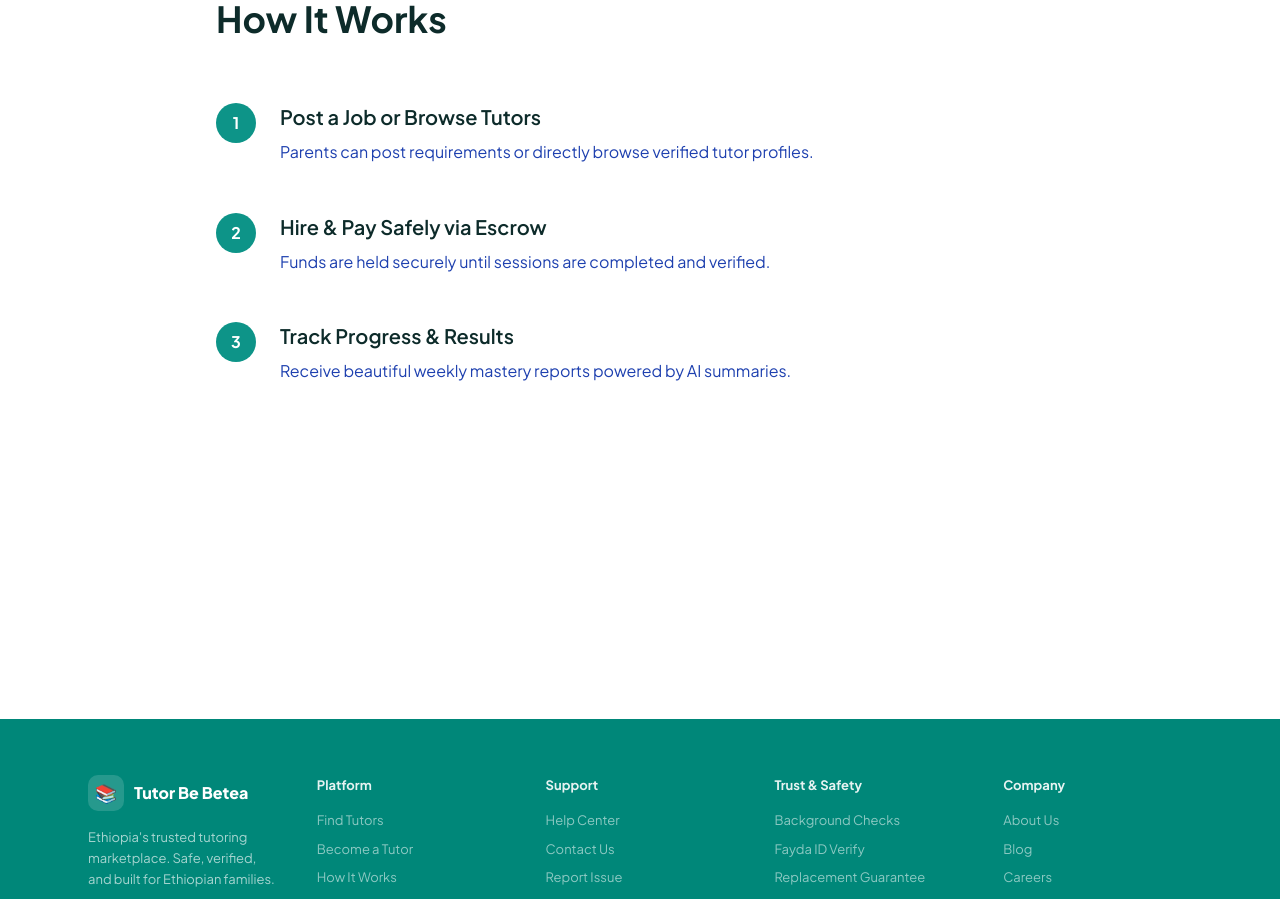
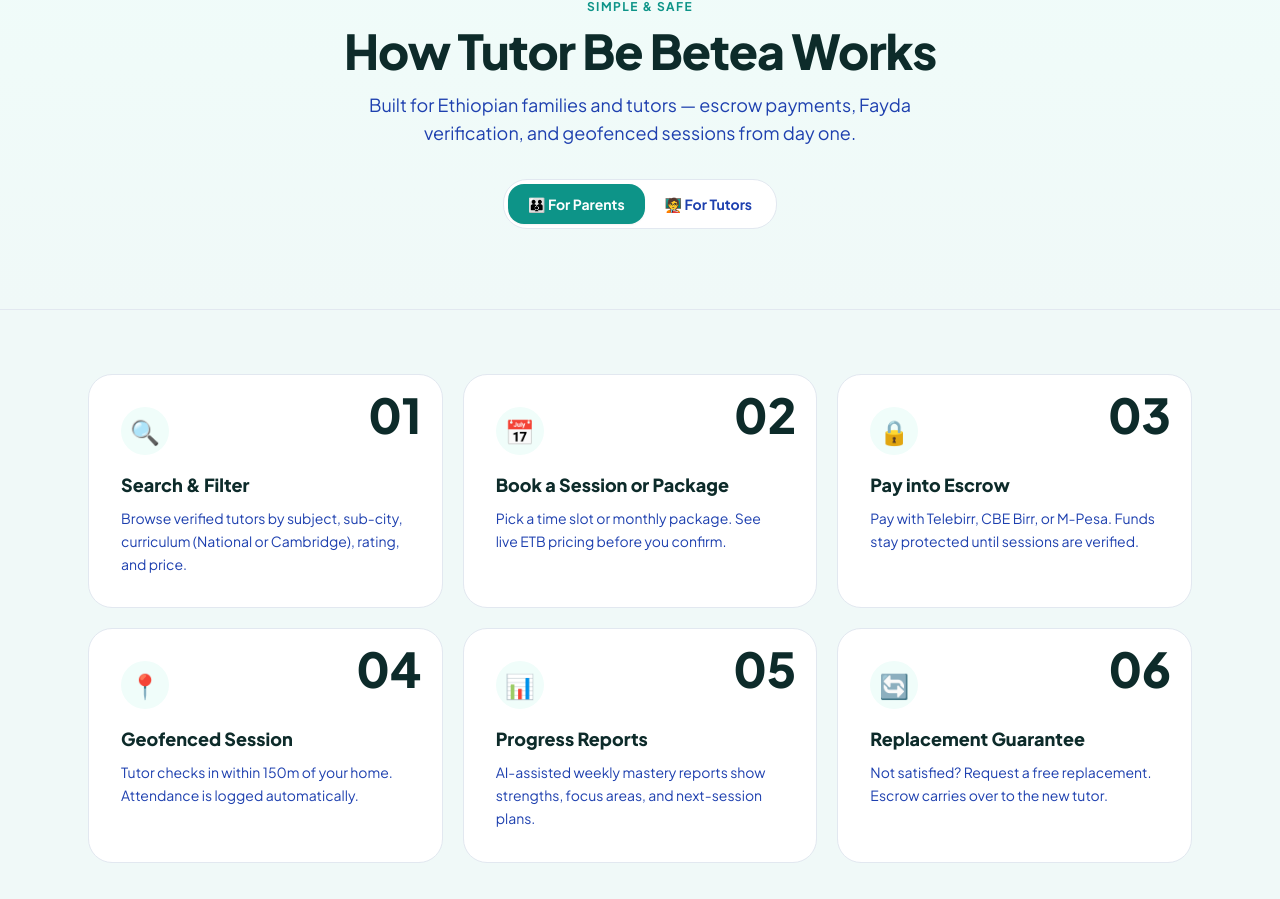
Before and after one commit to Zeordi/tutor-be-betea, a Next.js app in the folder apps/web/: page /how-it-works in a window 1280 px wide. Shown: the part 146-1045 px from the top of the page. Built offline with nearby package versions, Linux system fonts and the light colour scheme.

Commit message:
Update page.tsx

```diff
--- a/apps/web/app/(marketing)/how-it-works/page.tsx
+++ b/apps/web/app/(marketing)/how-it-works/page.tsx
@@ -1,47 +1,196 @@
+"use client";
+
+import { useState } from "react";
+import Link from "next/link";
+
+const PARENT_STEPS = [
+  {
+    n: "01",
+    icon: "🔍",
+    title: "Search & Filter",
+    desc: "Browse verified tutors by subject, sub-city, curriculum (National or Cambridge), rating, and price.",
+  },
+  {
+    n: "02",
+    icon: "📅",
+    title: "Book a Session or Package",
+    desc: "Pick a time slot or monthly package. See live ETB pricing before you confirm.",
+  },
+  {
+    n: "03",
+    icon: "🔒",
+    title: "Pay into Escrow",
+    desc: "Pay with Telebirr, CBE Birr, or M-Pesa. Funds stay protected until sessions are verified.",
+  },
+  {
+    n: "04",
+    icon: "📍",
+    title: "Geofenced Session",
+    desc: "Tutor checks in within 150m of your home. Attendance is logged automatically.",
+  },
+  {
+    n: "05",
+    icon: "📊",
+    title: "Progress Reports",
+    desc: "AI-assisted weekly mastery reports show strengths, focus areas, and next-session plans.",
+  },
+  {
+    n: "06",
+    icon: "🔄",
+    title: "Replacement Guarantee",
+    desc: "Not satisfied? Request a free replacement. Escrow carries over to the new tutor.",
+  },
+];
+
+const TUTOR_STEPS = [
+  {
+    n: "01",
+    icon: "📝",
+    title: "Create Your Profile",
+    desc: "Add bio, subjects, grades, rates, and teaching style. EN + አማርኛ supported.",
+  },
+  {
+    n: "02",
+    icon: "🪪",
+    title: "Fayda + Degree Verify",
+    desc: "Upload National ID and degree into the encrypted vault. Earn Trust Badges when approved.",
+  },
+  {
+    n: "03",
+    icon: "💼",
+    title: "Apply to Jobs",
+    desc: "Browse parent jobs near you. Spend Connects to apply with a short pitch.",
+  },
+  {
+    n: "04",
+    icon: "📅",
+    title: "Set Availability",
+    desc: "Weekly slots, vacation blocks, and package offers parents can book instantly.",
+  },
+  {
+    n: "05",
+    icon: "✅",
+    title: "Deliver & Check In",
+    desc: "Geofenced check-in/out. Submit progress reports parents can approve.",
+  },
+  {
+    n: "06",
+    icon: "💰",
+    title: "Get Paid",
+    desc: "Escrow releases after verified attendance. Withdraw to Telebirr or CBE Birr.",
+  },
+];
+
 export default function HowItWorksPage() {
+  const [tab, setTab] = useState<"parent" | "tutor">("parent");
+  const steps = tab === "parent" ? PARENT_STEPS : TUTOR_STEPS;
+
   return (
-    <main className="min-h-screen py-20">
-      <div className="mx-auto max-w-4xl px-6">
-        <h1 className="text-4xl font-bold text-[var(--foreground)]">How It Works</h1>
+    <main className="bg-[var(--background)]">
+      {/* Hero */}
+      <section className="border-b border-[var(--border)] bg-gradient-to-b from-teal-50/80 to-[var(--background)] px-4 py-16 dark:from-[#0A1628] dark:to-[var(--background)] md:px-6 md:py-20">
+        <div className="mx-auto max-w-3xl text-center">
+          <p className="mb-3 text-xs font-bold uppercase tracking-[0.12em] text-[var(--primary)]">
+            Simple & Safe
+          </p>
+          <h1 className="mb-4 text-3xl font-black tracking-tight text-[var(--foreground)] md:text-5xl">
+            How Tutor Be Betea Works
+          </h1>
+          <p className="mx-auto max-w-xl text-base text-[var(--secondary)] md:text-lg">
+            Built for Ethiopian families and tutors — escrow payments, Fayda verification, and
+            geofenced sessions from day one.
+          </p>
 
-        <div className="mt-16 space-y-12">
-          <div className="flex gap-6">
-            <div className="flex h-10 w-10 shrink-0 items-center justify-center rounded-full bg-[var(--primary)] text-[var(--primary-foreground)] font-bold">
-              1
-            </div>
-            <div>
-              <h3 className="text-xl font-semibold">Post a Job or Browse Tutors</h3>
-              <p className="mt-2 text-[var(--secondary)]">
-                Parents can post requirements or directly browse verified tutor profiles.
-              </p>
+          <div className="mx-auto mt-8 inline-flex rounded-xl border border-[var(--border)] bg-[var(--card)] p-1">
+            {(["parent", "tutor"] as const).map((t) => (
+              <button
+                key={t}
+                type="button"
+                onClick={() => setTab(t)}
+                className={`rounded-lg px-5 py-2.5 text-sm font-bold capitalize transition ${
+                  tab === t
+                    ? "bg-[var(--primary)] text-white shadow-sm"
+                    : "text-[var(--secondary)] hover:text-[var(--foreground)]"
+                }`}
+              >
+                {t === "parent" ? "👪 For Parents" : "🧑‍🏫 For Tutors"}
+              </button>
+            ))}
           </div>
         </div>
+      </section>
 
-          <div className="flex gap-6">
-            <div className="flex h-10 w-10 shrink-0 items-center justify-center rounded-full bg-[var(--primary)] text-[var(--primary-foreground)] font-bold">
-              2
+      {/* Steps */}
+      <section className="mx-auto max-w-6xl px-4 py-14 md:px-6 md:py-16">
+        <div className="grid gap-5 sm:grid-cols-2 lg:grid-cols-3">
+          {steps.map((s) => (
+            <div
+              key={s.n}
+              className="relative overflow-hidden rounded-2xl border border-[var(--border)] bg-[var(--card)] p-6 md:p-8"
+            >
+              <div className="absolute right-5 top-4 text-4xl font-black text-[var(--primary)]/15 md:text-5xl">
+                {s.n}
               </div>
-            <div>
-              <h3 className="text-xl font-semibold">Hire & Pay Safely via Escrow</h3>
-              <p className="mt-2 text-[var(--secondary)]">
-                Funds are held securely until sessions are completed and verified.
-              </p>
+              <div className="mb-4 flex h-12 w-12 items-center justify-center rounded-2xl bg-teal-50 text-2xl dark:bg-teal-950/40">
+                {s.icon}
               </div>
+              <h3 className="mb-2 text-lg font-extrabold text-[var(--foreground)]">{s.title}</h3>
+              <p className="text-sm leading-relaxed text-[var(--secondary)]">{s.desc}</p>
+            </div>
+          ))}
         </div>
 
-          <div className="flex gap-6">
-            <div className="flex h-10 w-10 shrink-0 items-center justify-center rounded-full bg-[var(--primary)] text-[var(--primary-foreground)] font-bold">
-              3
+        <div className="mt-12 flex flex-col items-center justify-center gap-3 sm:flex-row">
+          {tab === "parent" ? (
+            <>
+              <Link
+                href="/tutors"
+                className="w-full rounded-xl bg-[var(--primary)] px-8 py-3.5 text-center text-sm font-bold text-white sm:w-auto"
+              >
+                Find a Tutor →
+              </Link>
+              <Link
+                href="/register"
+                className="w-full rounded-xl border border-[var(--border)] px-8 py-3.5 text-center text-sm font-bold text-[var(--foreground)] sm:w-auto"
+              >
+                Create Parent Account
+              </Link>
+            </>
+          ) : (
+            <>
+              <Link
+                href="/for-tutors"
+                className="w-full rounded-xl bg-[var(--primary)] px-8 py-3.5 text-center text-sm font-bold text-white sm:w-auto"
+              >
+                Become a Tutor →
+              </Link>
+              <Link
+                href="/register"
+                className="w-full rounded-xl border border-[var(--border)] px-8 py-3.5 text-center text-sm font-bold text-[var(--foreground)] sm:w-auto"
+              >
+                Create Tutor Account
+              </Link>
+            </>
+          )}
         </div>
-            <div>
-              <h3 className="text-xl font-semibold">Track Progress & Results</h3>
-              <p className="mt-2 text-[var(--secondary)]">
-                Receive beautiful weekly mastery reports powered by AI summaries.
-              </p>
+      </section>
+
+      {/* Trust strip */}
+      <section className="border-t border-[var(--border)] bg-[var(--card)] px-4 py-12 md:px-6">
+        <div className="mx-auto grid max-w-6xl gap-6 text-center sm:grid-cols-2 lg:grid-cols-4">
+          {[
+            ["🛡️", "Fayda ID Verified"],
+            ["🔒", "Escrow Payments"],
+            ["📍", "150m Geofence"],
+            ["🔄", "100% Replacement"],
+          ].map(([icon, label]) => (
+            <div key={label} className="flex flex-col items-center gap-2">
+              <span className="text-2xl">{icon}</span>
+              <span className="text-sm font-bold text-[var(--foreground)]">{label}</span>
             </div>
+          ))}
         </div>
-        </div>
-      </div>
+      </section>
     </main>
   );
 }
```
Lines whose indentation alone changed are shown as unchanged.
